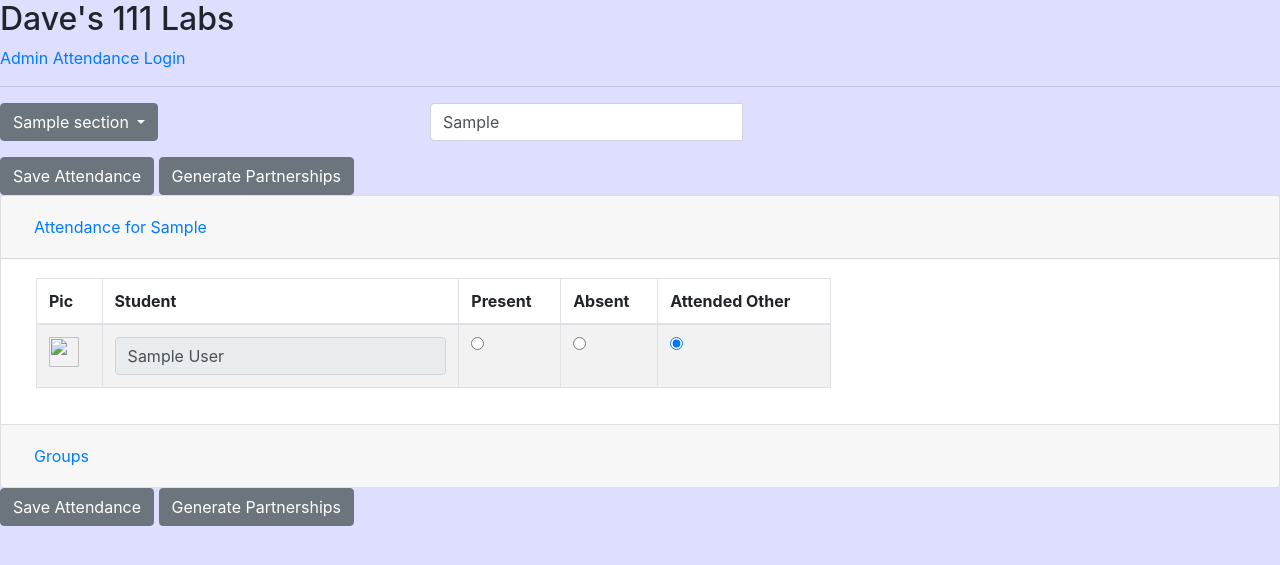
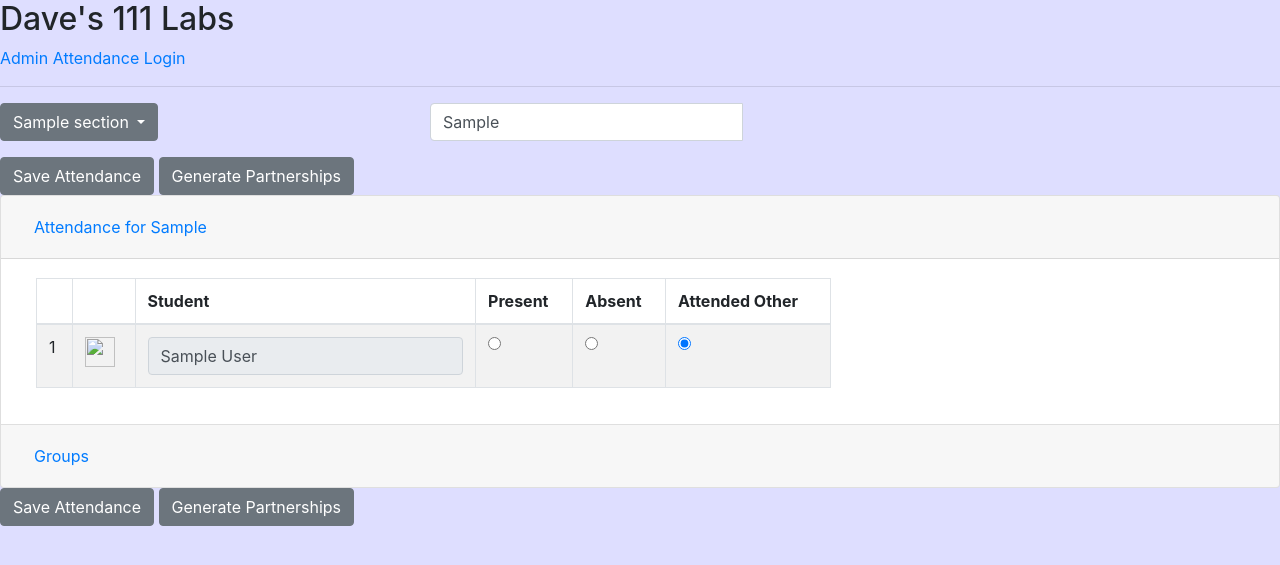
Before and after one commit to marshall62/partner, a Python web app: template partner/templates/roster.html in a window 1280 px wide. Shown: the top 565 px of the page. Run offline with Jinja, Linux system fonts and the light colour scheme; the template is opened without the code that fills it: most values are stand-ins (such as "Sample title", 1, 10 or a date in 2020); some libraries are stand-ins or nearby versions.

Commit message:
added numbering of rows in rosters

```diff
--- a/partner/templates/roster.html
+++ b/partner/templates/roster.html
@@ -64,10 +64,11 @@ function generate_groups () {
 
 function loadGroupTable (groups) {
     var $tbody = $('#groupsTbody');
-    $tbody.empty();
+    $('#groups-table tr').empty(); // delete all the rows
     groups.forEach(function (group, i, a) {
         var $tr = $('<tr></tr>');
         $tbody.append($tr);
+        $tr.append('<td>'+(i+1)+'</td>');
         group.members.forEach(function (member, j, b) {
             $tr.append('<td><img class="studentpic" src="' + member.pic_url +'" width=30 height=30>' + member.preferred_fname+' '+ member.last_name+'</td>');
 
@@ -170,12 +171,13 @@ $(function () {
                         <div class="table-responsive col-md-8 attendance-div">
                             <table class="table table-striped table-bordered">
                                 <thead>
-                                <tr><th>Pic</th><th>Student</th><th>Present</th></th><th>Absent</th><th>Attended Other</th></tr>
+                                <tr><th></th><th></th><th>Student</th><th>Present</th></th><th>Absent</th><th>Attended Other</th></tr>
                                 </thead>
                                 <tbody>
                                 {% for student in students %}
                                     <input id="nameEditedFlag-{{loop.index0}}" type="hidden" name="nameEditedFlag-{{loop.index0}}" value="false">
                                     <tr>
+                                        <td>{{loop.index0+1}}</td>
                                         <td><img class="studentpic" src="{{ student.pic_url }}" width="30" height="30"></td>
                                         <td><input type="text" readonly class="form-control student-name-input" name="name-{{loop.index0}}" value="{{ student.preferred_fname }} {{ student.last_name }}">
                                         </td>
@@ -209,11 +211,11 @@ $(function () {
                     <div class="card-body">
 
                       <div id='groups_div' class="table-responsive col-md-6 partner-div">
-                          <table class="table table-striped table-bordered">
+                          <table id="groups-table" class="table table-striped table-bordered">
 <!--                              <thead><tr><th>Groups</th></tr></thead>-->
                               <tbody id="groupsTbody"></tbody>
                               {% for g in groups %}
-                              <tr>
+                              <tr><td>{{loop.index0+1}}</td>
                                   {% for m in g.members %}
                                   <td><img class="studentpic" width=30 height=30 src="{{m.pic_url}}">{{m.preferred_fname}} {{m.last_name}}</td>
                                   {% endfor %}
```
